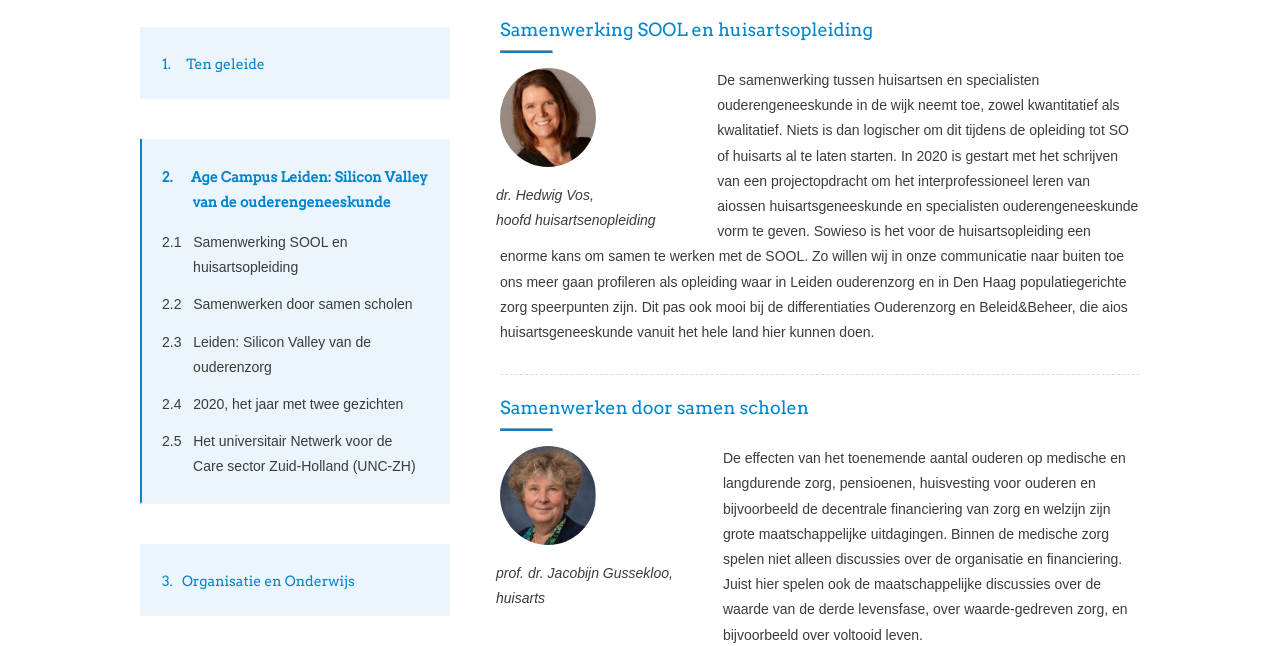
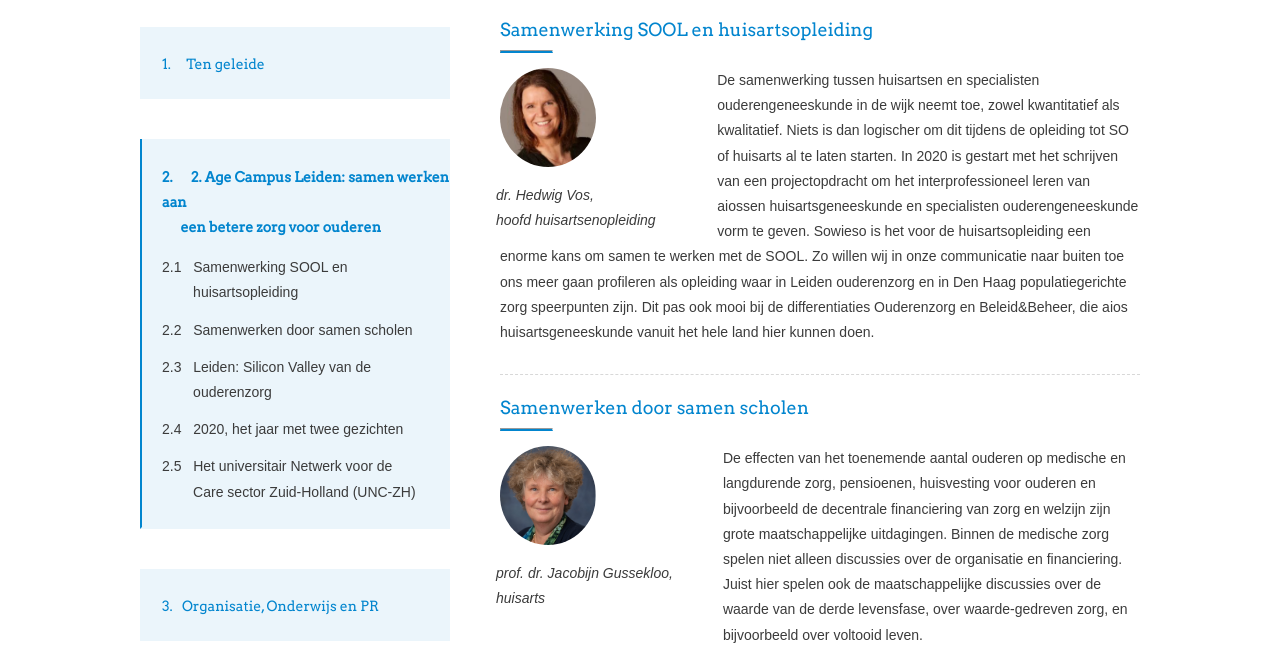
Before and after one commit to annechel/example.github.io, a plain HTML site: page 2.html in a window 1280 px wide. Shown: the part 154-800 px from the top of the page. Drawn offline with Linux system fonts and the light colour scheme; a web font is replaced by a local one.

Commit message:
Update 2.html

```diff
--- a/2.html
+++ b/2.html
@@ -265,7 +265,7 @@ function myFunction10() {
 
 
 						<li id="deze"><br>
-							<h2><b>2.&nbsp;&nbsp;&nbsp;&nbsp;&nbsp; Age Campus Leiden: Silicon Valley  <br>&nbsp;&nbsp;&nbsp;&nbsp;&nbsp;&nbsp;&nbsp;&nbsp;&nbsp;&nbsp;van de ouderengeneeskunde </b></h2>
+							<h2><b>2.&nbsp;&nbsp;&nbsp;&nbsp;&nbsp; 2. Age Campus Leiden: samen werken aan <br>&nbsp;&nbsp;&nbsp;&nbsp;&nbsp;&nbsp;een betere zorg voor ouderen  </b></h2>
 							<ul>
 								<li><a href="#A1">2.1 &nbsp; Samenwerking SOOL en<br>&nbsp;&nbsp;&nbsp;&nbsp;&nbsp;&nbsp;&nbsp;&nbsp;huisartsopleiding</a></li>
 								<li><a href="#A2">2.2 &nbsp; Samenwerken door samen scholen</a></li>
@@ -275,7 +275,7 @@ function myFunction10() {
 							</ul>
 						</li>
 						<a href="3.html"><li><br>
-							<h2>3. &nbsp; Organisatie en Onderwijs</h2>
+							<h2>3. &nbsp; Organisatie, Onderwijs en PR</h2>
 
 						</li></a>
 						<a href="4.html"><li><br>
```
